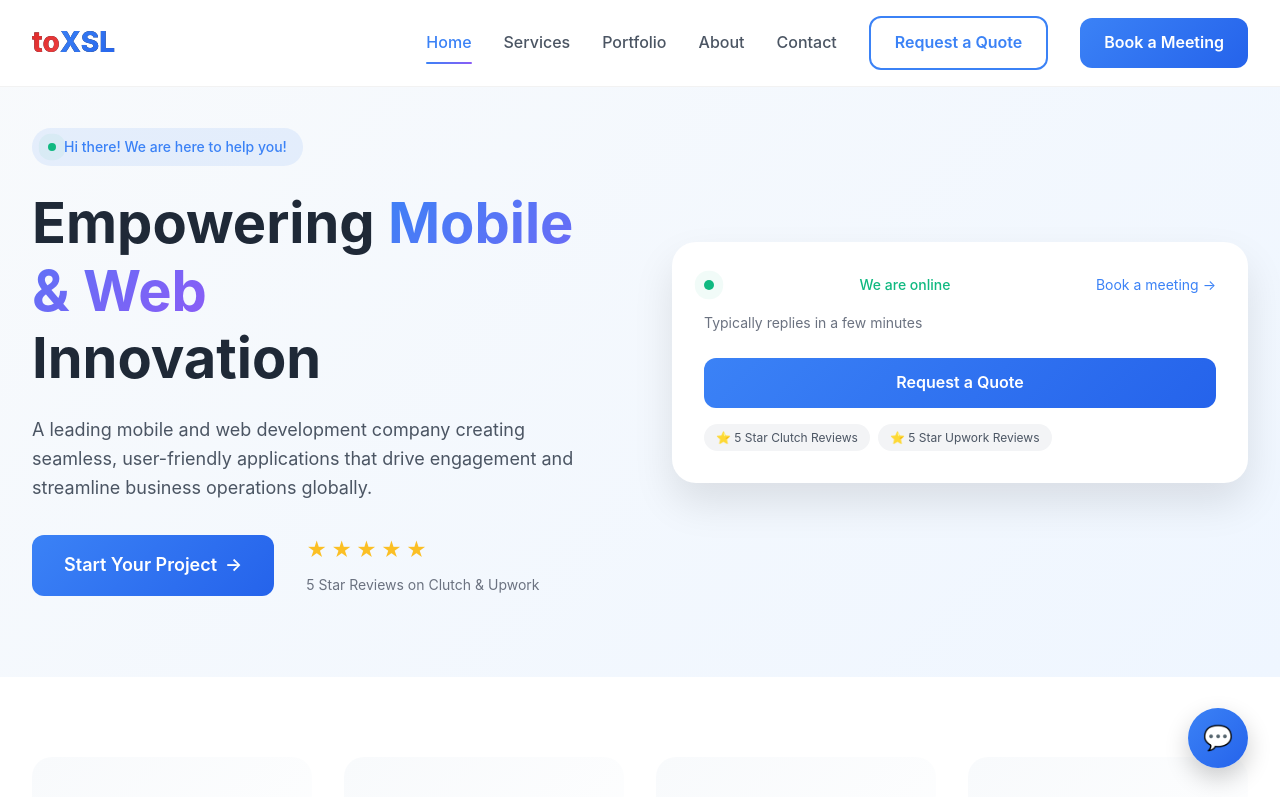
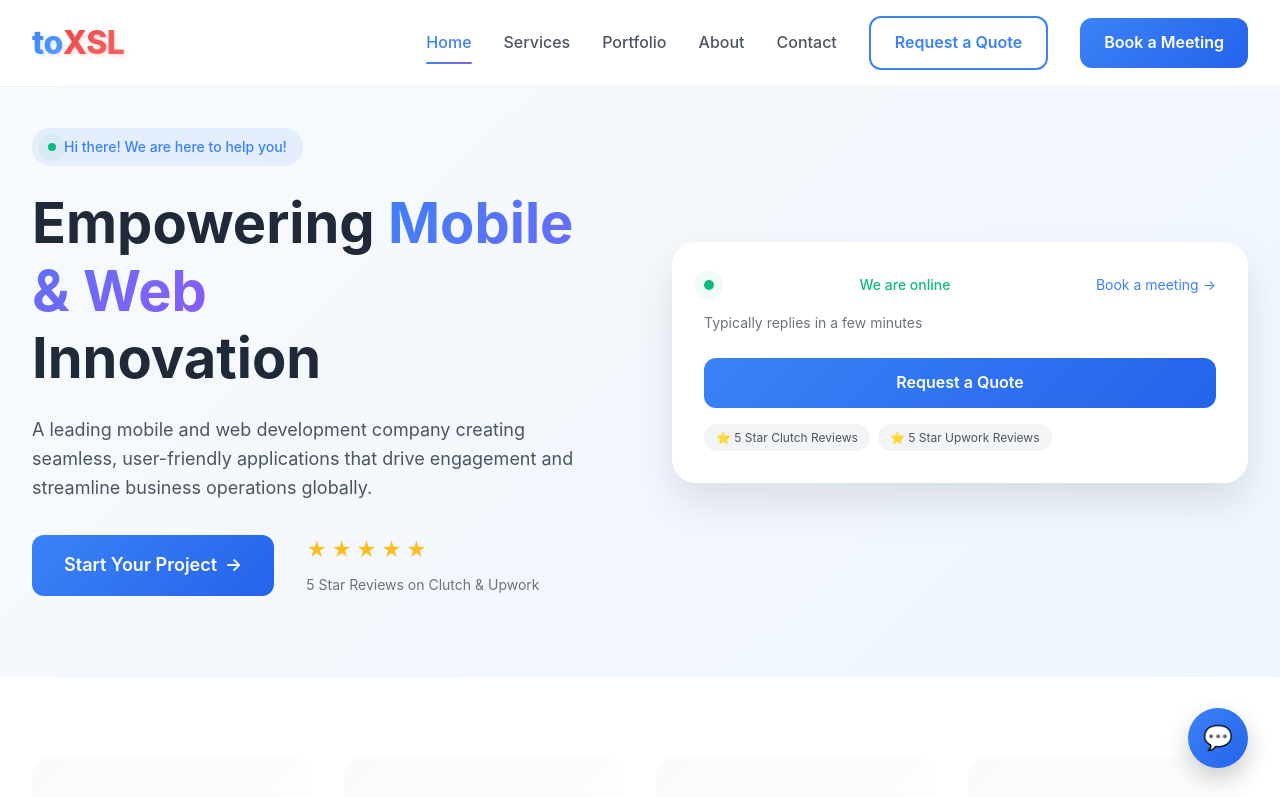
Before and after one commit to taniyathakur45/toxsl-redesigned-web, a React (Vite) app: page / in a window 1280 px wide. Shown: the top 797 px of the page. Built offline with nearby package versions, Linux system fonts and the light colour scheme.

Commit message:
updated the color of the logo

```diff
--- a/src/styles/HomePage.css
+++ b/src/styles/HomePage.css
@@ -1373,156 +1373,182 @@
   }
 }
 
-/* Logo Styles */
+/* Option 1: Using class names as you specified */
+.logo-part-1 {
+  color: #3b82f6; /* Blue color */
+  font-weight: 700;
+}
+
+.logo-part-2 {
+  color: #ef4444; /* Red color */
+  font-weight: 700;
+}
+
+/* Option 2: More comprehensive logo styling */
 .logo {
   display: inline-flex;
   align-items: center;
   font-size: 1.75rem;
   font-weight: 800;
   text-decoration: none;
-  cursor: pointer;
-  transition: transform 0.3s ease;
-}
-
-.logo:hover {
-  transform: scale(1.05);
 }
 
 .logo-part-1 {
-  color: #dc2626; /* Red color */
-  background: linear-gradient(135deg, #dc2626 0%, #ef4444 100%);
-  -webkit-background-clip: text;
-  -webkit-text-fill-color: transparent;
-  background-clip: text;
-}
-
-.logo-part-2 {
-  color: #3b82f6; /* Blue color */
+  color: #3b82f6; /* Bright blue */
   background: linear-gradient(135deg, #3b82f6 0%, #2563eb 100%);
   -webkit-background-clip: text;
   -webkit-text-fill-color: transparent;
   background-clip: text;
 }
 
-/* Alternative: Solid colors without gradient */
-.logo-solid .logo-part-1 {
-  color: #dc2626; /* Solid red */
-  -webkit-text-fill-color: #dc2626;
-}
-
-.logo-solid .logo-part-2 {
-  color: #3b82f6; /* Solid blue */
-  -webkit-text-fill-color: #3b82f6;
-}
-
-/* Alternative: With number styling */
-.logo-with-number {
+.logo-part-2 {
+  color: #ef4444; /* Bright red */
+  background: linear-gradient(135deg, #ef4444 0%, #dc2626 100%);
+  -webkit-background-clip: text;
+  -webkit-text-fill-color: transparent;
+  background-clip: text;
+}
+
+/* Option 3: With hover effects */
+.logo-part-1,
+.logo-part-2 {
+  transition: all 0.3s ease;
+  cursor: pointer;
+}
+
+.logo:hover .logo-part-1 {
+  transform: translateY(-2px);
+  text-shadow: 0 2px 10px rgba(59, 130, 246, 0.3);
+}
+
+.logo:hover .logo-part-2 {
+  transform: translateY(-2px);
+  text-shadow: 0 2px 10px rgba(239, 68, 68, 0.3);
+}
+
+/* Option 4: Alternative with different shades */
+.logo-part-1 {
+  color: #2563eb; /* Royal blue */
+  font-weight: 800;
+  letter-spacing: -0.5px;
+}
+
+.logo-part-2 {
+  color: #dc2626; /* Darker red */
+  font-weight: 800;
+  letter-spacing: -0.5px;
+}
+
+/* Option 5: With gradient background for each part */
+.logo-part-1 {
+  background: linear-gradient(135deg, #3b82f6, #60a5fa);
+  -webkit-background-clip: text;
+  -webkit-text-fill-color: transparent;
+  background-clip: text;
+  font-weight: 800;
+}
+
+.logo-part-2 {
+  background: linear-gradient(135deg, #ef4444, #f87171);
+  -webkit-background-clip: text;
+  -webkit-text-fill-color: transparent;
+  background-clip: text;
+  font-weight: 800;
+}
+
+/* Option 6: With shadow and 3D effect */
+.logo-part-1 {
+  color: #3b82f6;
+  font-weight: 800;
+  text-shadow: 2px 2px 4px rgba(59, 130, 246, 0.2);
+}
+
+.logo-part-2 {
+  color: #ef4444;
+  font-weight: 800;
+  text-shadow: 2px 2px 4px rgba(239, 68, 68, 0.2);
+}
+
+/* Option 7: Complete modern logo styling with animations */
+.logo {
   display: inline-flex;
-  align-items: baseline;
-}
-
-.logo-with-number .logo-part-1 {
-  color: #dc2626;
+  align-items: center;
+  font-size: 2rem;
   font-weight: 800;
-}
-
-.logo-with-number .logo-part-2 {
-  color: #3b82f6;
-  font-weight: 800;
-}
-
-.logo-number {
-  color: #1f2937;
-  font-weight: 800;
-  margin-left: 2px;
-}
-
-/* Hover effects */
-.logo-hover-effect {
-  transition: all 0.3s ease;
-}
-
-.logo-hover-effect:hover .logo-part-1 {
-  text-shadow: 0 0 10px rgba(220, 38, 38, 0.5);
-}
-
-.logo-hover-effect:hover .logo-part-2 {
-  text-shadow: 0 0 10px rgba(59, 130, 246, 0.5);
-}
-
-/* Dark mode support */
-@media (prefers-color-scheme: dark) {
+  text-decoration: none;
+  position: relative;
+  cursor: pointer;
+}
+
 .logo-part-1 {
-    color: #f87171; /* Lighter red for dark mode */
+  color: #3b82f6;
+  transition: all 0.3s cubic-bezier(0.4, 0, 0.2, 1);
+  position: relative;
 }
 
 .logo-part-2 {
-    color: #60a5fa; /* Lighter blue for dark mode */
-  }
-}
-
-/* Responsive logo sizes */
-@media (max-width: 768px) {
-  .logo {
-    font-size: 1.5rem;
-  }
-}
-
-@media (max-width: 480px) {
-  .logo {
-    font-size: 1.25rem;
-  }
-}
-
-/* Animated logo */
-.logo-animated {
-  animation: fadeInLogo 0.5s ease-out;
-}
-
-@keyframes fadeInLogo {
-  from {
-    opacity: 0;
-    transform: translateX(-20px);
-  }
-  to {
-    opacity: 1;
-    transform: translateX(0);
-  }
-}
-
-/* Logo with underline effect */
-.logo-underline {
+  color: #ef4444;
+  transition: all 0.3s cubic-bezier(0.4, 0, 0.2, 1);
   position: relative;
 }
 
-.logo-underline::after {
+.logo:hover .logo-part-1 {
+  transform: translateY(-3px);
+  color: #60a5fa;
+}
+
+.logo:hover .logo-part-2 {
+  transform: translateY(-3px);
+  color: #f87171;
+}
+
+/* Add a subtle underline animation */
+.logo::after {
   content: '';
   position: absolute;
   bottom: -5px;
   left: 0;
   width: 0;
-  height: 2px;
-  background: linear-gradient(90deg, #dc2626, #3b82f6);
+  height: 3px;
+  background: linear-gradient(90deg, #3b82f6, #ef4444);
   transition: width 0.3s ease;
 }
 
-.logo-underline:hover::after {
+.logo:hover::after {
   width: 100%;
 }
 
-/* 3D Logo Effect */
-.logo-3d {
-  text-shadow:
-    1px 1px 0 #dc2626,
-    2px 2px 0 #3b82f6,
-    3px 3px 0 rgba(0, 0, 0, 0.1);
-}
-
-/* Glow Effect */
-.logo-glow:hover .logo-part-1 {
-  text-shadow: 0 0 8px rgba(220, 38, 38, 0.8);
-}
-
-.logo-glow:hover .logo-part-2 {
-  text-shadow: 0 0 8px rgba(59, 130, 246, 0.8);
-}
+/* Option 8: For dark background */
+.logo-dark .logo-part-1 {
+  color: #60a5fa; /* Lighter blue for dark backgrounds */
+}
+
+.logo-dark .logo-part-2 {
+  color: #f87171; /* Lighter red for dark backgrounds */
+}
+
+/* Option 9: With outline effect */
+.logo-outline .logo-part-1 {
+  color: transparent;
+  -webkit-text-stroke: 2px #3b82f6;
+  text-stroke: 2px #3b82f6;
+}
+
+.logo-outline .logo-part-2 {
+  color: transparent;
+  -webkit-text-stroke: 2px #ef4444;
+  text-stroke: 2px #ef4444;
+}
+
+/* Option 10: Neon glow effect */
+.logo-neon .logo-part-1 {
+  color: #3b82f6;
+  text-shadow: 0 0 5px rgba(59, 130, 246, 0.5),
+               0 0 10px rgba(59, 130, 246, 0.3);
+}
+
+.logo-neon .logo-part-2 {
+  color: #ef4444;
+  text-shadow: 0 0 5px rgba(239, 68, 68, 0.5),
+               0 0 10px rgba(239, 68, 68, 0.3);
+}
```
Lines whose indentation alone changed are shown as unchanged.
